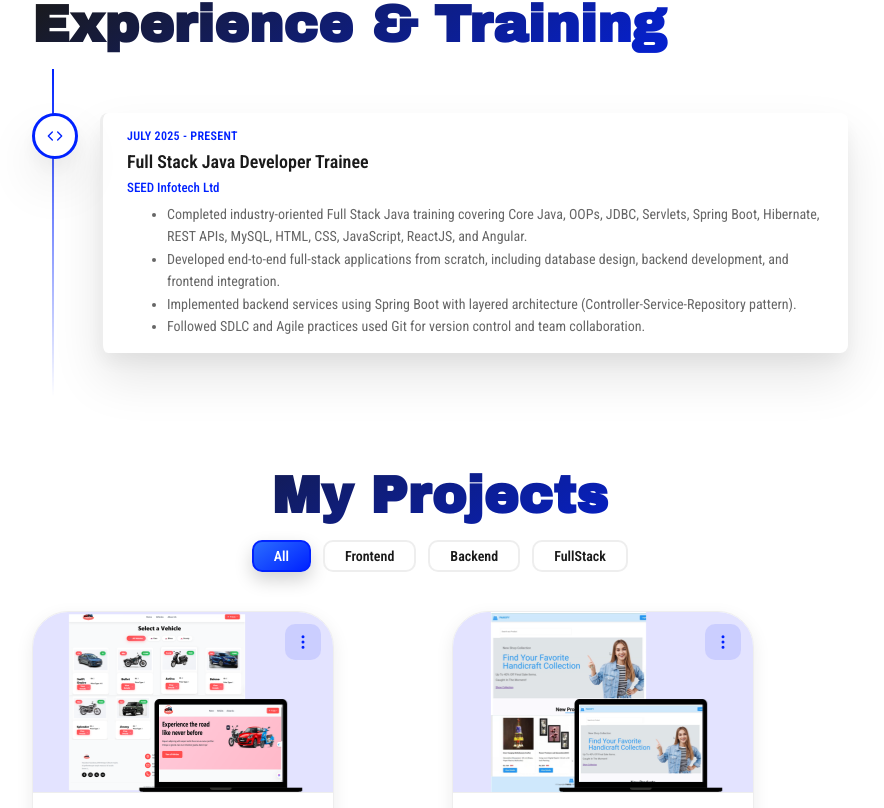
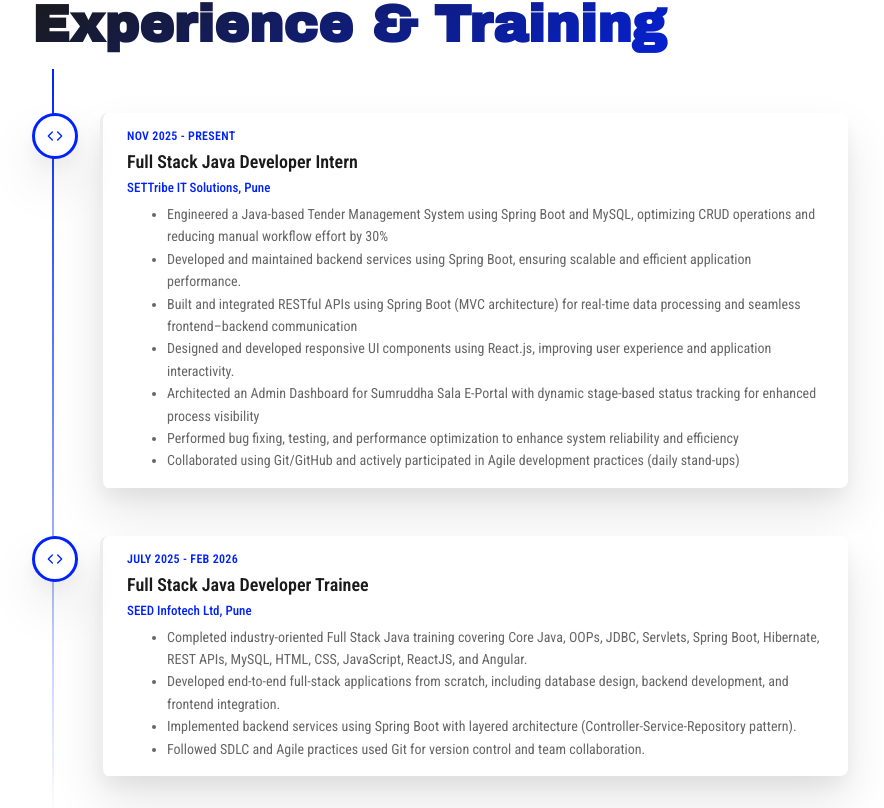
Before and after one commit to PritishDighore26/Portfolio, a React (Vite) app in the folder pritish-portfolio/: page / in a window 1280 px wide. Shown: the part 932-1740 px from the top of the page, without its empty margins (338-1222 px from the left). Built offline with nearby package versions, Linux system fonts and the light colour scheme.

Commit message:
update/experiance

```diff
--- a/pritish-portfolio/src/pages/Experience.jsx
+++ b/pritish-portfolio/src/pages/Experience.jsx
@@ -6,16 +6,27 @@ import { FiCode } from "react-icons/fi";
 
 export default function Experience() {
 
-  /*
-    Fresher-friendly timeline
-    Projects > fake company experience
-  */
   const experiences = [
     {
       icon: <FiCode />,
-      year: 'July 2025 - Present',
+      year: 'Nov 2025 - Present',
+      role: 'Full Stack Java Developer Intern',
+      company: 'SETTribe IT Solutions, Pune',
+      description: [
+      'Engineered a Java-based Tender Management System using Spring Boot and MySQL, optimizing CRUD operations and reducing manual workflow effort by 30%',
+      'Developed and maintained backend services using Spring Boot, ensuring scalable and efficient application performance.',
+      'Built and integrated RESTful APIs using Spring Boot (MVC architecture) for real-time data processing and seamless frontend–backend communication',
+      'Designed and developed responsive UI components using React.js, improving user experience and application interactivity.',
+      'Architected an Admin Dashboard for Sumruddha Sala E-Portal with dynamic stage-based status tracking for enhanced process visibility',
+      'Performed bug fixing, testing, and performance optimization to enhance system reliability and efficiency',
+      'Collaborated using Git/GitHub and actively participated in Agile development practices (daily stand-ups)'
+    ]
+  },
+    {
+      icon: <FiCode />,
+      year: 'July 2025 - Feb 2026',
       role: 'Full Stack Java Developer Trainee',
-      company: 'SEED Infotech Ltd',
+      company: 'SEED Infotech Ltd, Pune',
       description: [
       'Completed industry-oriented Full Stack Java training covering Core Java, OOPs, JDBC, Servlets, Spring Boot, Hibernate, REST APIs, MySQL, HTML, CSS, JavaScript, ReactJS, and Angular.',
       'Developed end-to-end full-stack applications from scratch, including database design, backend development, and frontend integration.',
@@ -23,6 +34,7 @@ export default function Experience() {
       'Followed SDLC and Agile practices used Git for version control and team collaboration.'
     ]
   }
+
   ]
 
   return (
```
